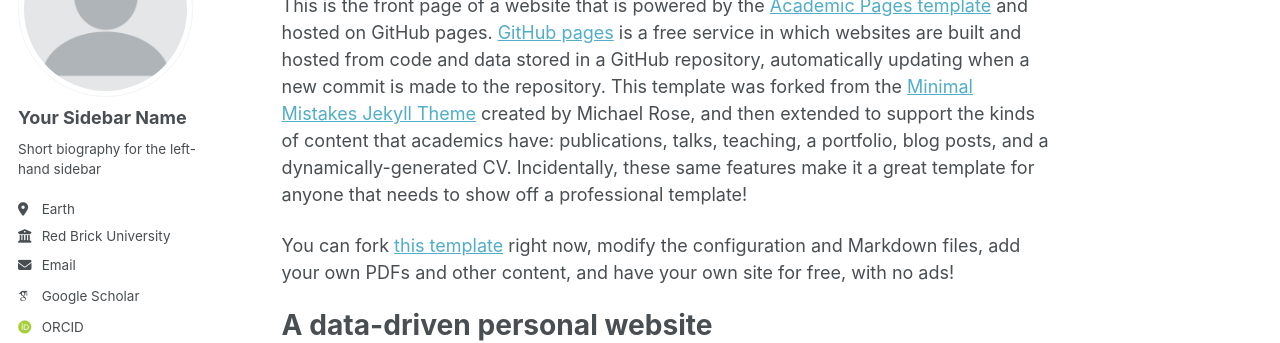
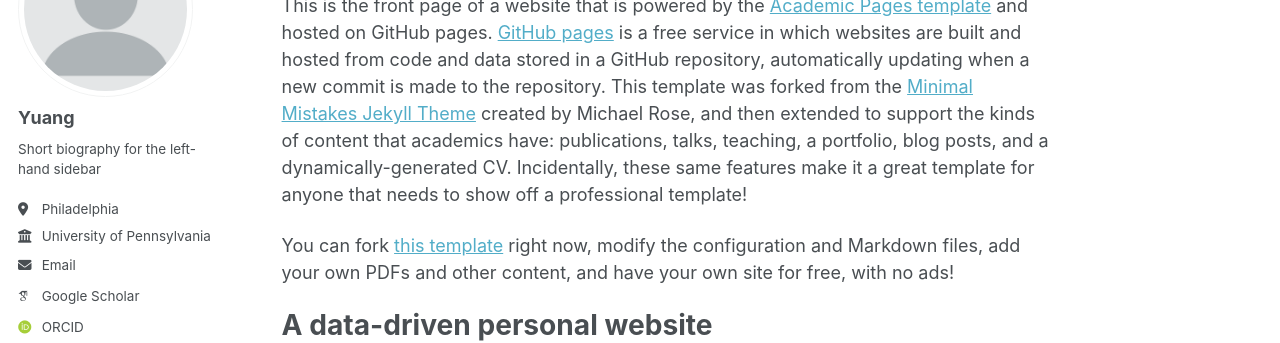
Before and after one commit to Yuang-Zhou/yuang-zhou.github.io, a Jekyll site: the page built from _pages/about.md, in a window 1280 px wide. Shown: the part 179-522 px from the top of the page. Built offline with Jekyll 4.4.1, drawn with Linux system fonts in a browser that asks for light colours; some web fonts are replaced; a script bundle is joined from its source files by our own code; library files that are not in the unit come from our copies.

Commit message:
Update _config.yml

```diff
--- a/_config.yml
+++ b/_config.yml
@@ -24,11 +24,11 @@ repository               : "academicpages/academicpages.github.io"
 author:
   # Biographic information
   avatar           : "profile.png"
-  name             : "Your Sidebar Name"
+  name             : "Yuang"
   pronouns         : # example: "she/her"
   bio              : "Short biography for the left-hand sidebar"
-  location         : "Earth"
-  employer         : "Red Brick University"
+  location         : "Philadelphia"
+  employer         : "University of Pennsylvania"
   uri              : # URL
   email            : "none@example.org"
 
```
